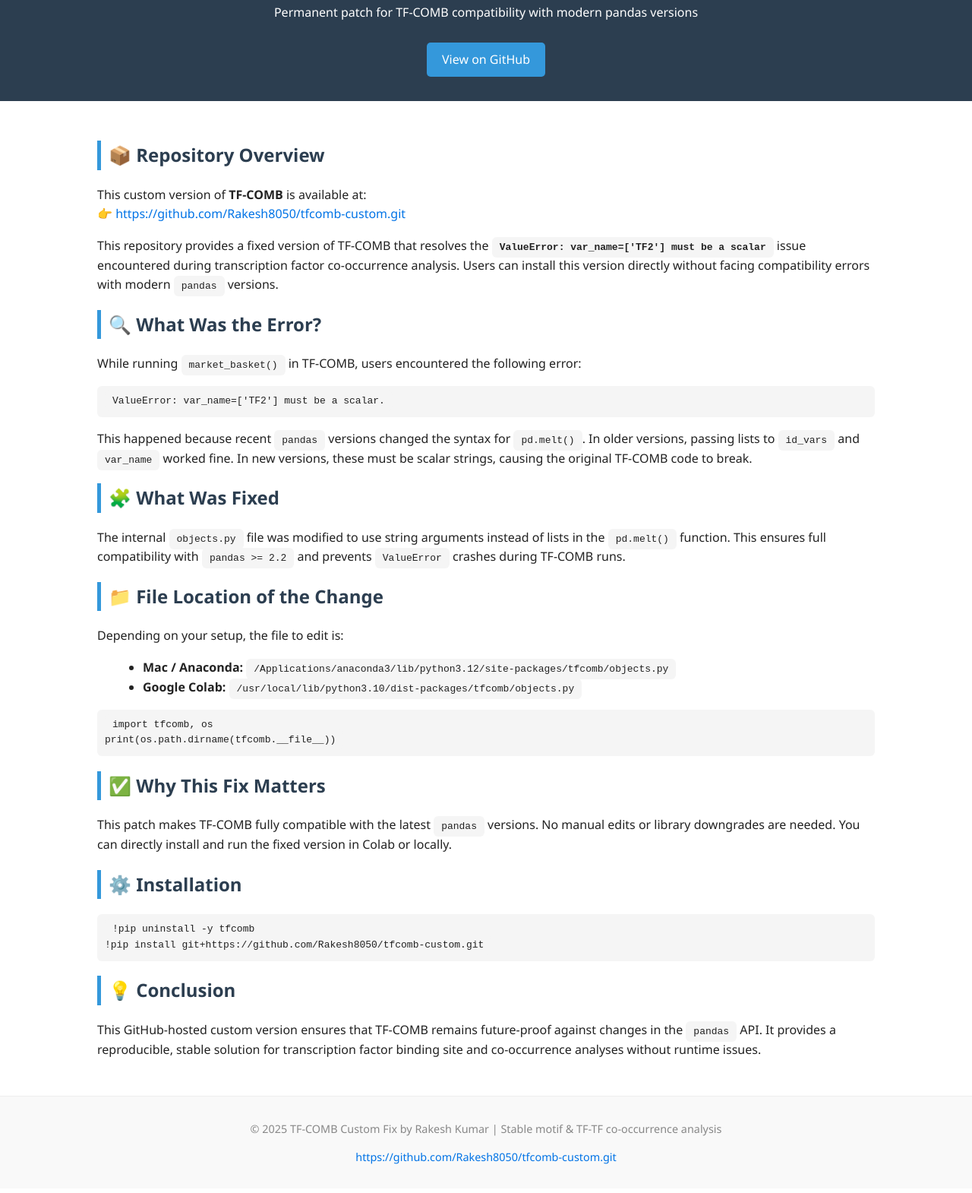
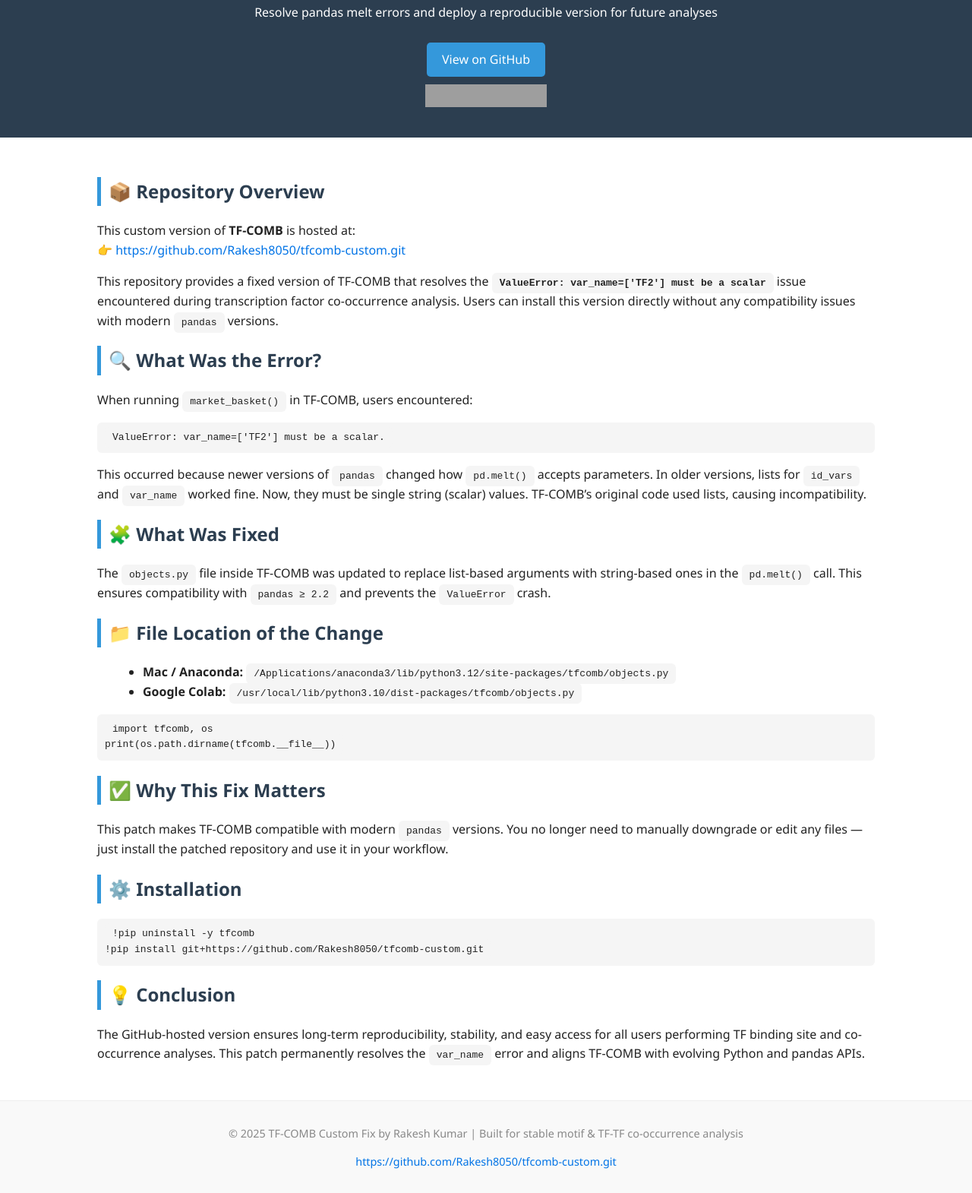
Before and after one commit to Rakesh8050/tfcomb-custom, a plain HTML site: page index.html in a window 1280 px wide. Shown: the part 95-1665 px from the top of the page at 76% size. Drawn offline with Linux system fonts and the light colour scheme; grey boxes are pictures that could not be loaded.

Commit message:
Update title and content for TF-COMB documentation

```diff
--- a/index.html
+++ b/index.html
@@ -3,7 +3,7 @@
 <head>
   <meta charset="UTF-8">
   <meta name="viewport" content="width=device-width, initial-scale=1.0">
-  <title>TF-COMB Custom Fix | var_name Error Resolved</title>
+  <title>TF-COMB Custom Fix & Documentation</title>
   <style>
     body {
       font-family: "Segoe UI", Arial, sans-serif;
@@ -73,22 +73,29 @@
       background: #f9f9f9;
       border-top: 1px solid #eee;
     }
+    .github-star {
+      margin-top: 10px;
+    }
   </style>
 </head>
 
 <body>
 
 <header>
-  <h1>🐍 TF-COMB Custom Fix: var_name Error Resolved</h1>
-  <p>Permanent patch for TF-COMB compatibility with modern pandas versions</p>
+  <h1>TF-COMB: Custom Patch, Error Explanation & Permanent Fix</h1>
+  <p>Resolve pandas melt errors and deploy a reproducible version for future analyses</p>
   <a class="button" href="https://github.com/Rakesh8050/tfcomb-custom.git" target="_blank">View on GitHub</a>
+  <div class="github-star">
+    <iframe src="https://ghbtns.com/github-btn.html?user=Rakesh8050&repo=tfcomb-custom&type=star&count=true&size=large"
+      frameborder="0" scrolling="0" width="160" height="30" title="GitHub"></iframe>
+  </div>
 </header>
 
 <main>
 
   <h2>📦 Repository Overview</h2>
   <p>
-    This custom version of <strong>TF-COMB</strong> is available at:
+    This custom version of <strong>TF-COMB</strong> is hosted at:
     <br>
     👉 <a href="https://github.com/Rakesh8050/tfcomb-custom.git" target="_blank">
       https://github.com/Rakesh8050/tfcomb-custom.git
@@ -99,34 +106,33 @@
     This repository provides a fixed version of TF-COMB that resolves the
     <strong><code>ValueError: var_name=['TF2'] must be a scalar</code></strong>
     issue encountered during transcription factor co-occurrence analysis.
-    Users can install this version directly without facing compatibility errors with
-    modern <code>pandas</code> versions.
+    Users can install this version directly without any compatibility issues
+    with modern <code>pandas</code> versions.
   </p>
 
   <h2>🔍 What Was the Error?</h2>
   <p>
-    While running <code>market_basket()</code> in TF-COMB, users encountered the following error:
+    When running <code>market_basket()</code> in TF-COMB, users encountered:
   </p>
   <pre><code>ValueError: var_name=['TF2'] must be a scalar.</code></pre>
 
   <p>
-    This happened because recent <code>pandas</code> versions changed the syntax for
-    <code>pd.melt()</code>. In older versions, passing lists to
-    <code>id_vars</code> and <code>var_name</code> worked fine.
-    In new versions, these must be scalar strings, causing the original TF-COMB
-    code to break.
+    This occurred because newer versions of <code>pandas</code> changed how
+    <code>pd.melt()</code> accepts parameters. In older versions,
+    lists for <code>id_vars</code> and <code>var_name</code> worked fine.
+    Now, they must be single string (scalar) values.
+    TF-COMB’s original code used lists, causing incompatibility.
   </p>
 
   <h2>🧩 What Was Fixed</h2>
   <p>
-    The internal <code>objects.py</code> file was modified to use string arguments
-    instead of lists in the <code>pd.melt()</code> function.
-    This ensures full compatibility with <code>pandas &gt;= 2.2</code> and
-    prevents <code>ValueError</code> crashes during TF-COMB runs.
+    The <code>objects.py</code> file inside TF-COMB was updated to replace
+    list-based arguments with string-based ones in the <code>pd.melt()</code> call.
+    This ensures compatibility with <code>pandas ≥ 2.2</code> and prevents
+    the <code>ValueError</code> crash.
   </p>
 
   <h2>📁 File Location of the Change</h2>
-  <p>Depending on your setup, the file to edit is:</p>
   <ul>
     <li><strong>Mac / Anaconda:</strong> <code>/Applications/anaconda3/lib/python3.12/site-packages/tfcomb/objects.py</code></li>
     <li><strong>Google Colab:</strong> <code>/usr/local/lib/python3.10/dist-packages/tfcomb/objects.py</code></li>
@@ -136,9 +142,9 @@ print(os.path.dirname(tfcomb.__file__))</code></pre>
 
   <h2>✅ Why This Fix Matters</h2>
   <p>
-    This patch makes TF-COMB fully compatible with the latest <code>pandas</code> versions.
-    No manual edits or library downgrades are needed.
-    You can directly install and run the fixed version in Colab or locally.
+    This patch makes TF-COMB compatible with modern <code>pandas</code> versions.
+    You no longer need to manually downgrade or edit any files — just install
+    the patched repository and use it in your workflow.
   </p>
 
   <h2>⚙️ Installation</h2>
@@ -147,16 +153,16 @@ print(os.path.dirname(tfcomb.__file__))</code></pre>
 
   <h2>💡 Conclusion</h2>
   <p>
-    This GitHub-hosted custom version ensures that TF-COMB remains future-proof
-    against changes in the <code>pandas</code> API.
-    It provides a reproducible, stable solution for transcription factor binding site
-    and co-occurrence analyses without runtime issues.
+    The GitHub-hosted version ensures long-term reproducibility, stability, and
+    easy access for all users performing TF binding site and co-occurrence analyses.
+    This patch permanently resolves the <code>var_name</code> error
+    and aligns TF-COMB with evolving Python and pandas APIs.
   </p>
 
 </main>
 
 <footer>
-  <p>© 2025 TF-COMB Custom Fix by Rakesh Kumar | Stable motif & TF-TF co-occurrence analysis</p>
+  <p>© 2025 TF-COMB Custom Fix by Rakesh Kumar | Built for stable motif & TF-TF co-occurrence analysis</p>
   <p><a href="https://github.com/Rakesh8050/tfcomb-custom.git" target="_blank">https://github.com/Rakesh8050/tfcomb-custom.git</a></p>
 </footer>
 
```
